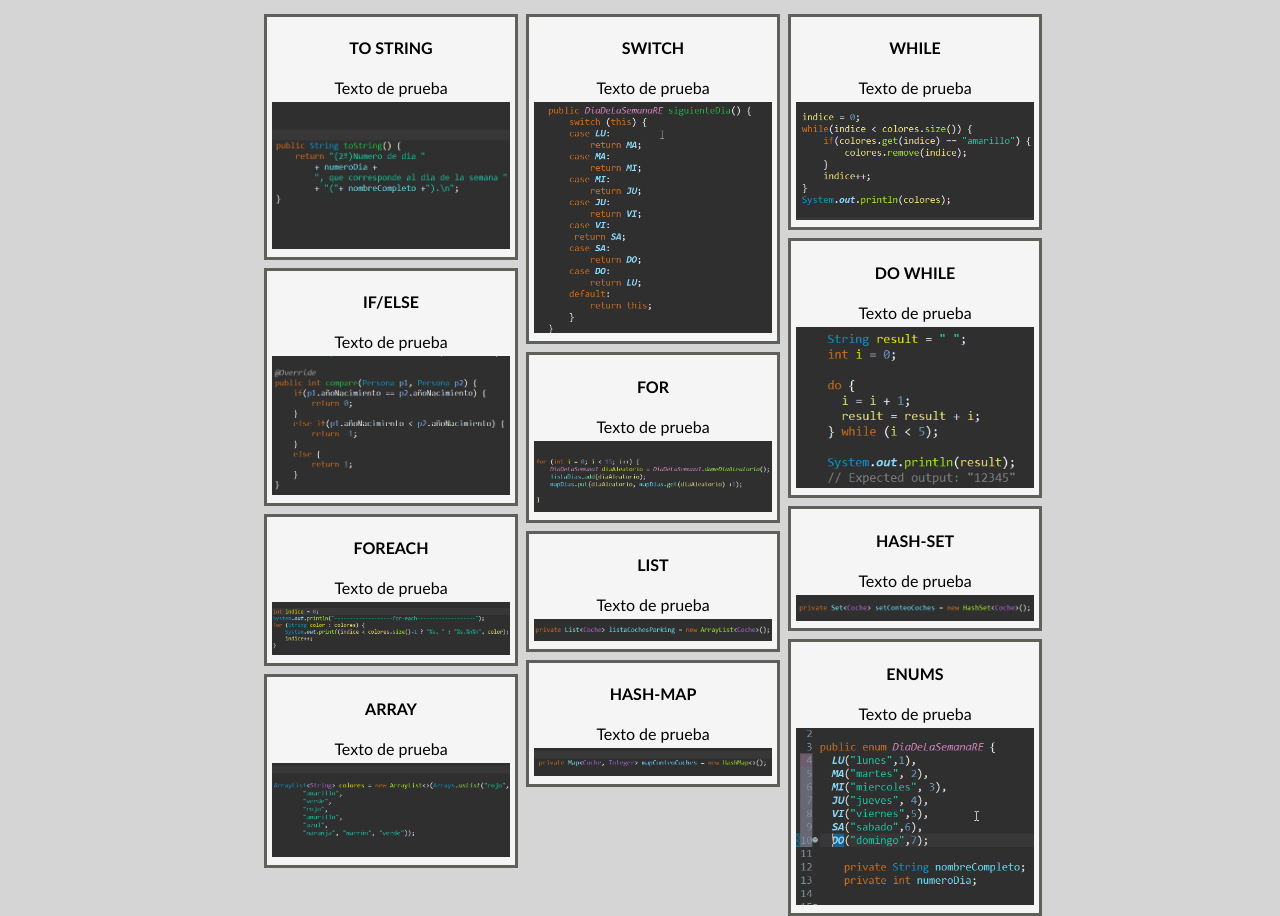
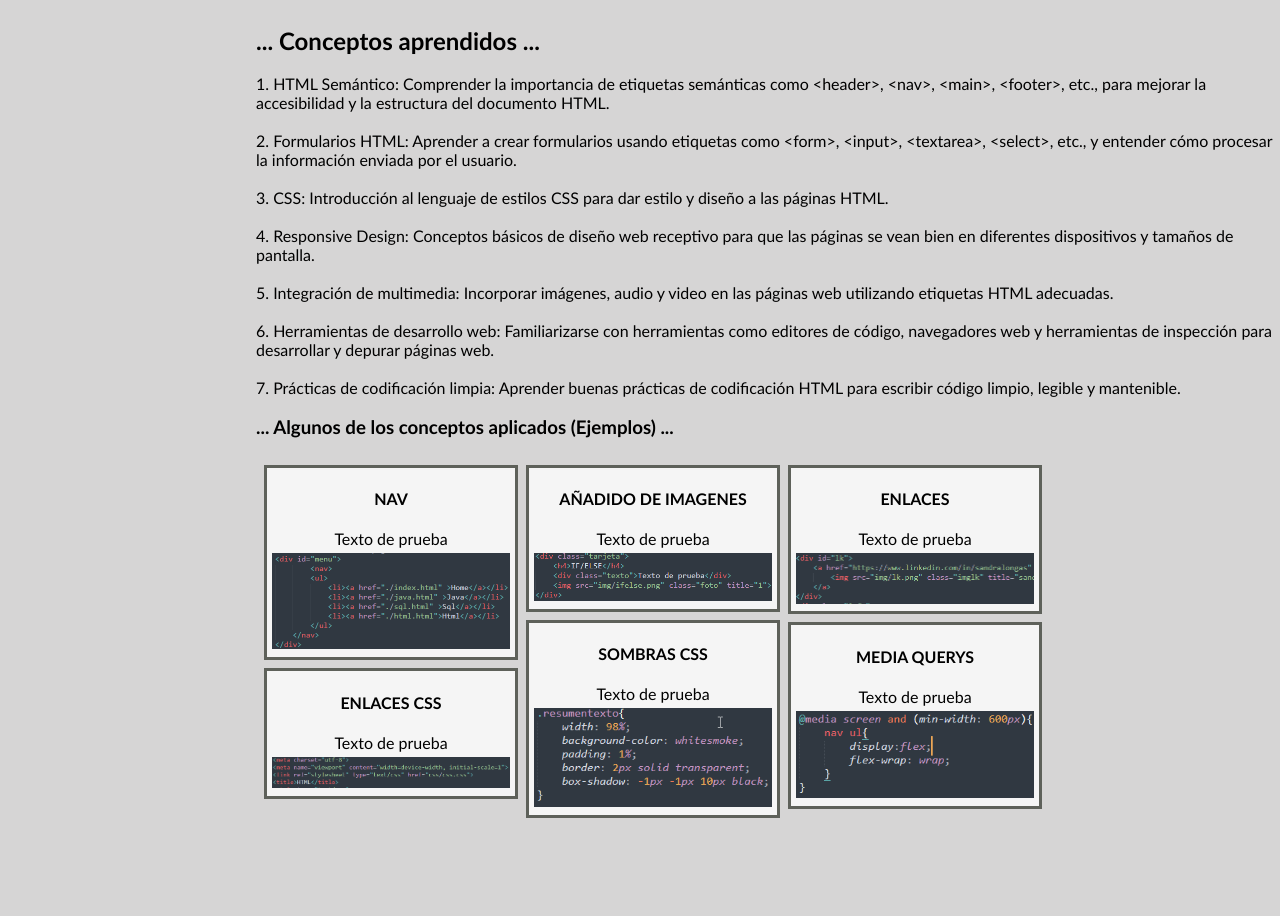
Before and after one commit to sandralongas1/entornos-practica-git, a plain HTML site: page html.html in a window 1280 px wide. Shown: the part 100-1016 px from the top of the page. After the commit the page ends 918 px from the top, so only its background shows below. Drawn offline with Linux system fonts and the light colour scheme.

Commit message:
cambios y retoques

```diff
--- a/html.html
+++ b/html.html
@@ -24,73 +24,69 @@
 		</div>
 	</header>
 	<div id="principal">
+		<div class="resumen">
+			<h2>... Conceptos aprendidos ...</h2>
+			<div class="resumentexto">
+				1. HTML Semántico: Comprender la importancia de etiquetas semánticas como  &lt;header&gt;,  &lt;nav&gt;,  &lt;main&gt;,  &lt;footer&gt;, etc., para mejorar la accesibilidad y la estructura del documento HTML.
+				<br>
+				<br>
+				2. Formularios HTML: Aprender a crear formularios usando etiquetas como  &lt;form&gt;,  &lt;input&gt;,  &lt;textarea&gt;,  &lt;select&gt;, etc., y entender cómo procesar la información enviada por el usuario.
+				<br>
+				<br>
+				3. CSS: Introducción al lenguaje de estilos CSS para dar estilo y diseño a las páginas HTML.
+				<br>
+				<br>
+				4. Responsive Design: Conceptos básicos de diseño web receptivo para que las páginas se vean bien en diferentes dispositivos y tamaños de pantalla.
+				<br>
+				<br>
+				5. Integración de multimedia: Incorporar imágenes, audio y video en las páginas web utilizando etiquetas HTML adecuadas.
+				<br>
+				<br>
+				6. Herramientas de desarrollo web: Familiarizarse con herramientas como editores de código, navegadores web y herramientas de inspección para desarrollar y depurar páginas web.
+				<br>
+				<br>
+				7. Prácticas de codificación limpia: Aprender buenas prácticas de codificación HTML para escribir código limpio, legible y mantenible.
+			</div>
+		</div>
+		<div class="resumen">
+		<h3>... Algunos de los conceptos aplicados (Ejemplos) ...</h3>
+		</div>
 		<div class="row">
 			<div class="column">
 				<div class="tarjeta">
-					<h4>TO STRING</h4>
+					<h4>NAV</h4>
 					<div class="texto">Texto de prueba</div>
-					<img src="img/tostring.png" class="foto" title="1">
+					<img src="img/nav.png" class="foto" title="1">
 				</div>
 				<div class="tarjeta">
-					<h4>IF/ELSE</h4>
+					<h4>ENLACES CSS</h4>
 					<div class="texto">Texto de prueba</div>
-					<img src="img/ifelse.png" class="foto" title="1">
-				</div>
-				<div class="tarjeta">
-					<h4>FOREACH</h4>
-					<div class="texto">Texto de prueba</div>
-					<img src="img/foreach.png" class="foto" title="1">
-				</div>
-				<div class="tarjeta">
-					<h4>ARRAY</h4>
-					<div class="texto">Texto de prueba</div>
-					<img src="img/array.png" class="foto" title="1">
+					<img src="img/linkcss.png" class="foto" title="1">
 				</div>
 			</div>
 			<div class="column">
 				<div class="tarjeta">
-					<h4>SWITCH</h4>
+					<h4>AÑADIDO DE IMAGENES</h4>
 					<div class="texto">Texto de prueba</div>
-					<img src="img/switch.png" class="foto" title="1">
+					<img src="img/imagenes.png" class="foto" title="1">
 				</div>
 				<div class="tarjeta">
-					<h4>FOR</h4>
+					<h4>SOMBRAS CSS</h4>
 					<div class="texto">Texto de prueba</div>
-					<img src="img/for.png" class="foto" title="1">
-				</div>
-				<div class="tarjeta">
-					<h4>LIST</h4>
-					<div class="texto">Texto de prueba</div>
-					<img src="img/arraylist.png" class="foto" title="1">
-				</div>
-				<div class="tarjeta">
-					<h4>HASH-MAP</h4>
-					<div class="texto">Texto de prueba</div>
-					<img src="img/map.png" class="foto" title="1">
+					<img src="img/sombrascss.png" class="foto" title="1">
 				</div>
 			</div>
 			<div class="column">
 				<div class="tarjeta">
-					<h4>WHILE</h4>
+					<h4>ENLACES</h4>
 					<div class="texto">Texto de prueba</div>
-					<img src="img/while.png" class="foto" title="1">
+					<img src="img/aherf.png" class="foto" title="1">
 				</div>
 				<div class="tarjeta">
-					<h4>DO WHILE</h4>
+					<h4>MEDIA QUERYS</h4>
 					<div class="texto">Texto de prueba</div>
-					<img src="img/dowhile.png" class="foto" title="1">
+					<img src="img/mediaquery.png" class="foto" title="1">
 				</div>
-				<div class="tarjeta">
-					<h4>HASH-SET</h4>
-					<div class="texto">Texto de prueba</div>
-					<img src="img/set.png" class="foto" title="1">
-				</div>
-					<div class="tarjeta">
-					<h4>ENUMS</h4>
-					<div class="texto">Texto de prueba</div>
-					<img src="img/enum.png" class="foto" title="1">
-				</div>
-			</div>
 		</div>
 	</div>
 </body>
```
Also changed, not shown: java.html (+18 -0 lines), sql.html (+21 -0 lines), index.html (line endings or trailing spaces).
